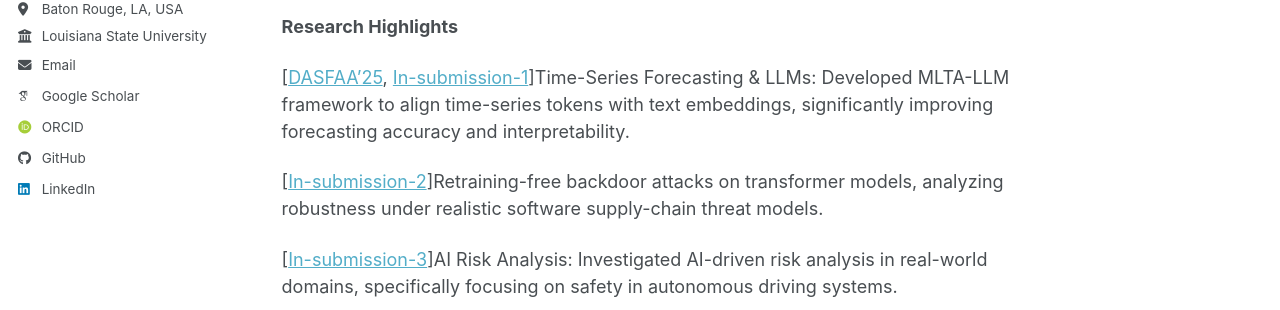
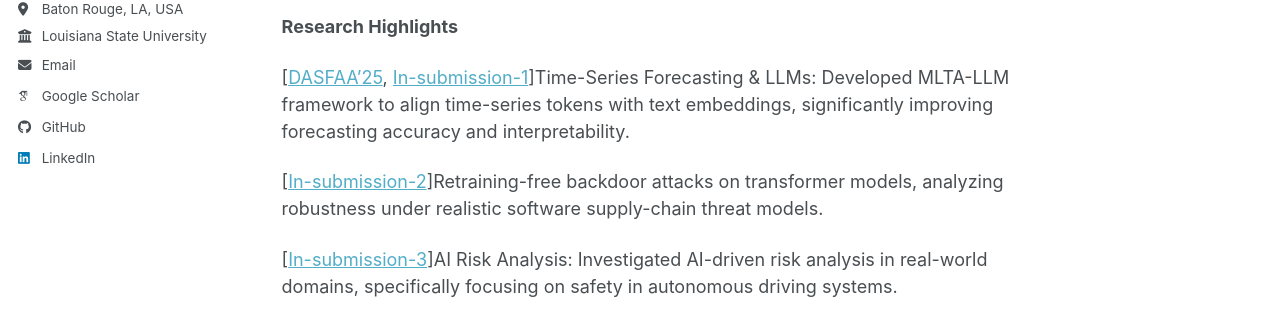
Before and after one commit to ztb-35/ztb-35.github.io, a Jekyll site: the page built from _pages/about.md, in a window 1280 px wide. Shown: the part 468-778 px from the top of the page. Built offline with Jekyll 4.4.1, drawn with Linux system fonts in a browser that asks for light colours; some web fonts are replaced; a script bundle is joined from its source files by our own code; library files that are not in the unit come from our copies.

Commit message:
Fix formatting of pronouns and orcid fields

```diff
--- a/_config.yml
+++ b/_config.yml
@@ -26,7 +26,7 @@
 # Biographic information
   avatar           : "avatar.png"
   name             : "Taibiao Zhao"
-  pronouns         : "he/him"
+  pronouns         : he/him
   # 使用 <br> 强制换行，使用 <b> 加粗关键信息
   bio              : "Ph.D. Candidate @ LSU<br>B.S. @ Northeastern Univ. (CN)<br><br>🎯 <b>Actively seeking:</b><br>Research Scientist / MLE<br>(Start: 2026)"
   location         : "Baton Rouge, LA, USA"
@@ -34,14 +34,13 @@
   uri              : # URL
   email            : "tzhao3@lsu.edu"
 
-
   # Academic websites
   academia         : # URL
   arxiv            : # URL - Update with the correct link to your profile
   googlescholar    : "https://scholar.google.com/citations?user=h6dE0UgAAAAJ&hl=en"
   inspire-hep      : # URL
   impactstory      : # URL
-  orcid            : "https://orcid.org/my-orcid?orcid=0009-0005-8929-3798"
+  orcid            : #"https://orcid.org/my-orcid?orcid=0009-0005-8929-3798"
   semantic         : # URL
   ssrn             : # URL
   pubmed           : # URL
```
